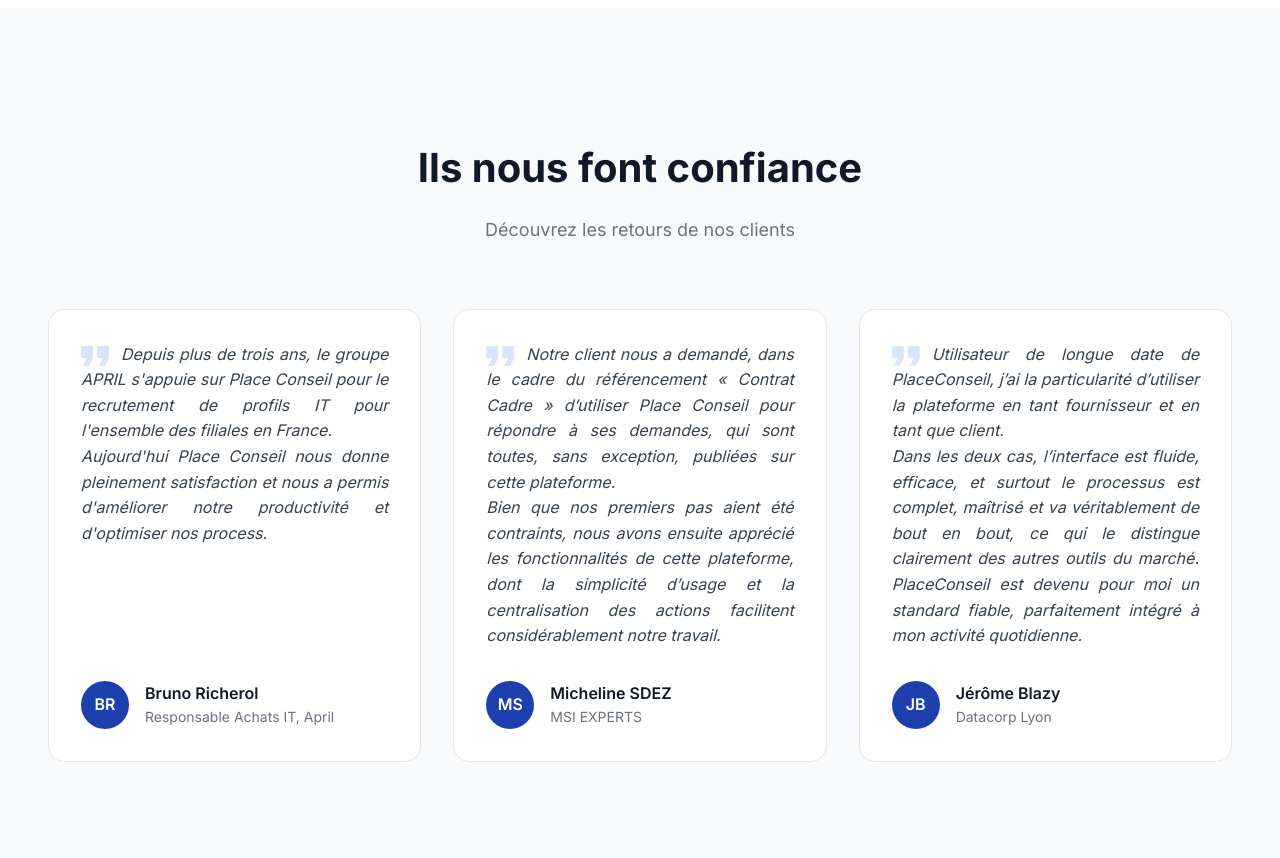
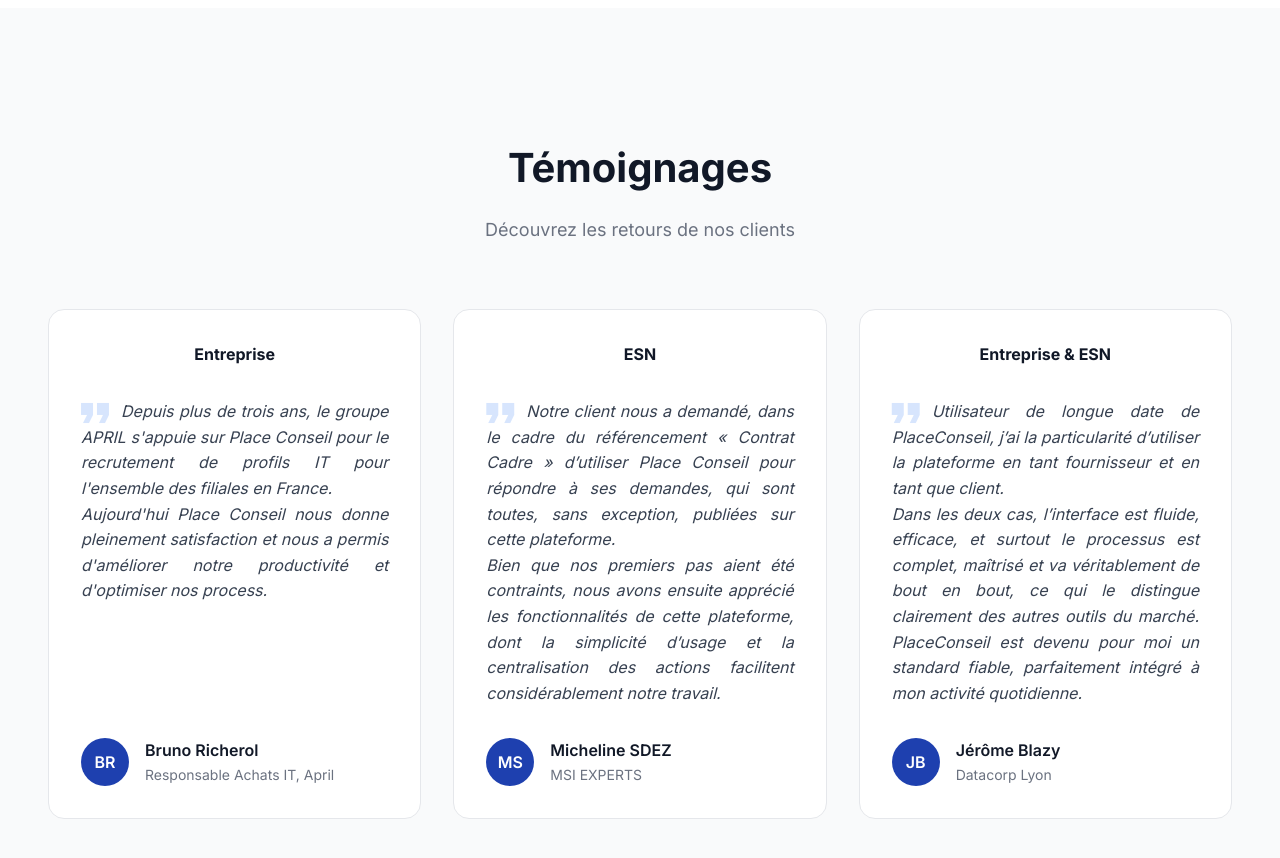
Before and after one commit to 4louest/placeconseil-landing, a plain HTML site: page index.html in a window 1280 px wide. Shown: the part 5120-5978 px from the top of the page. Drawn offline with Linux system fonts and the light colour scheme.

Commit message:
modifs mineures

```diff
--- a/index.html
+++ b/index.html
@@ -309,11 +309,12 @@
     <section id="temoignages" class="testimonials">
         <div class="container">
             <div class="section-header">
-                <h2 class="section-title">Ils nous font confiance</h2>
+                <h2 class="section-title">Témoignages</h2>
                 <p class="section-subtitle">Découvrez les retours de nos clients</p>
             </div>
             <div class="testimonials-grid">
                 <div class="testimonial-card">
+                    <div class="container"><strong>Entreprise</strong></div>
                     <div class="testimonial-quote">
                         <span class="material-icons quote-icon">format_quote</span>
                         <p class="testimonial-text">Depuis plus de trois ans, le groupe APRIL s'appuie sur Place
@@ -332,6 +333,7 @@
                     </div>
                 </div>
                 <div class="testimonial-card">
+                    <div class="container"><strong>ESN</strong></div>
                     <div class="testimonial-quote">
                         <span class="material-icons quote-icon">format_quote</span>
                         <p class="testimonial-text">Notre client nous a demandé, dans le cadre du référencement
@@ -352,6 +354,7 @@
                     </div>
                 </div>
                 <div class="testimonial-card">
+                    <div class="container"><strong>Entreprise & ESN</strong></div>
                     <div class="testimonial-quote">
                         <span class="material-icons quote-icon">format_quote</span>
                         <p class="testimonial-text">Utilisateur de longue date de PlaceConseil, j’ai la particularité
```
